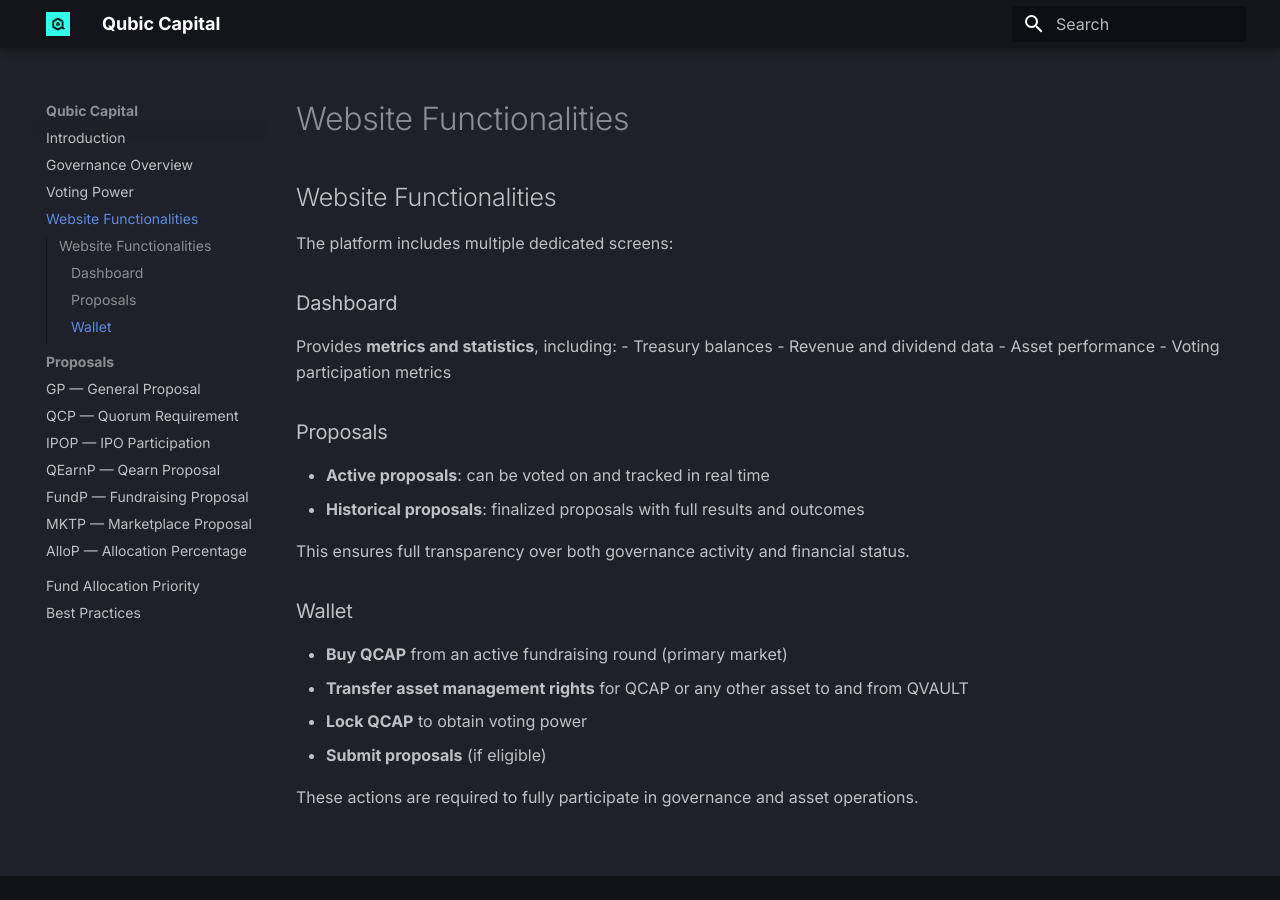
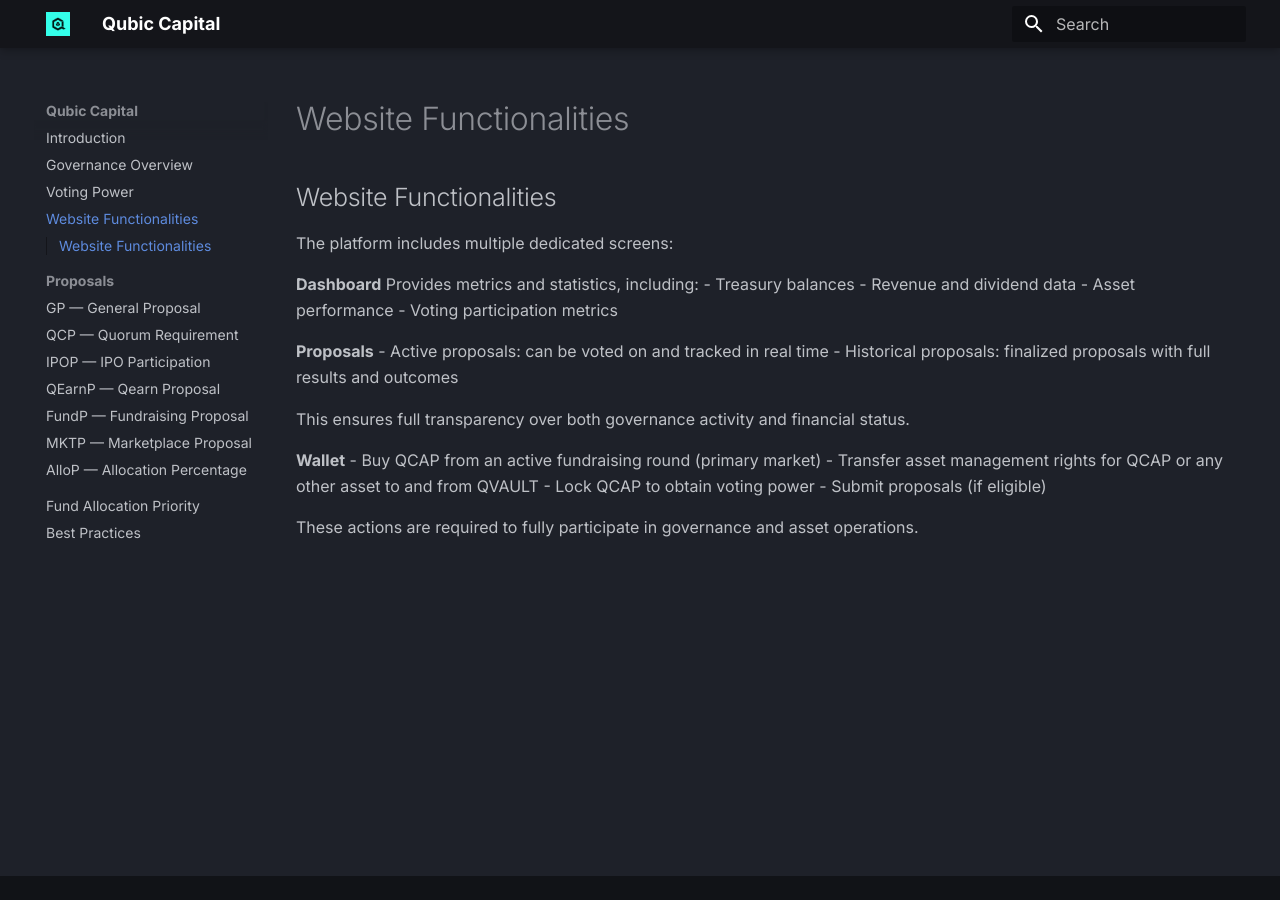
Before and after one commit to HermanToothrot10/qubic-capital-manual, an MkDocs documentation site: the page built from docs/website-features.md, in a window 1280 px wide. Built offline with MkDocs 1.6.1 and Material for MkDocs 9.7.7, drawn with Linux system fonts in a browser that asks for light colours.

Commit message:
Update website-features.md

```diff
--- a/docs/website-features.md
+++ b/docs/website-features.md
@@ -2,23 +2,23 @@
 
 The platform includes multiple dedicated screens:
 
-### Dashboard
-Provides **metrics and statistics**, including:
+**Dashboard**
+Provides metrics and statistics, including:
 - Treasury balances
 - Revenue and dividend data
 - Asset performance
 - Voting participation metrics
 
-### Proposals
-- **Active proposals**: can be voted on and tracked in real time
-- **Historical proposals**: finalized proposals with full results and outcomes
+**Proposals**
+- Active proposals: can be voted on and tracked in real time
+- Historical proposals: finalized proposals with full results and outcomes
 
 This ensures full transparency over both governance activity and financial status.
 
-### Wallet
-- **Buy QCAP** from an active fundraising round (primary market)
-- **Transfer asset management rights** for QCAP or any other asset to and from QVAULT
-- **Lock QCAP** to obtain voting power
-- **Submit proposals** (if eligible)
+**Wallet**
+- Buy QCAP from an active fundraising round (primary market)
+- Transfer asset management rights for QCAP or any other asset to and from QVAULT
+- Lock QCAP to obtain voting power
+- Submit proposals (if eligible)
 
 These actions are required to fully participate in governance and asset operations.
```
